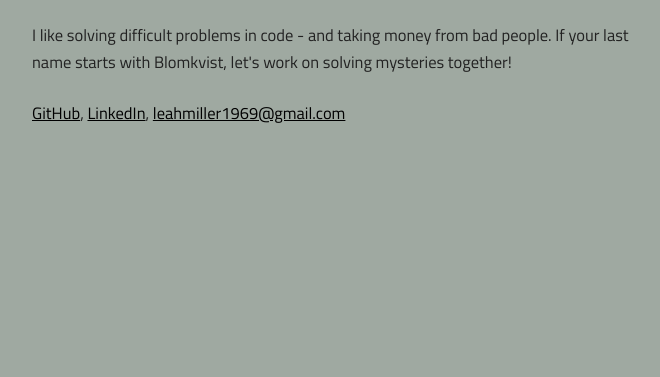
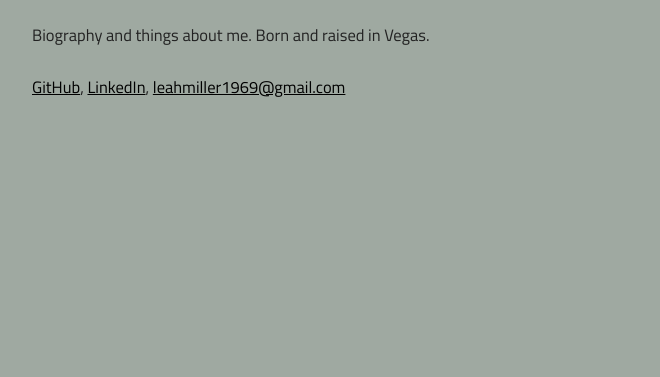
Before and after one commit to KillahDillah/killahdillah.github.io, a plain HTML site: page index.html in a window 1280 px wide. Shown: the part 423-800 px from the top of the page, without its empty margins (128-788 px from the left). Drawn offline with Linux system fonts and the light colour scheme.

Commit message:
bio added

```diff
--- a/index.html
+++ b/index.html
@@ -38,7 +38,7 @@
         <img src="./me.jpg" width="120" height"120"><br />
         <h3>Leah Miller</h3>
         <p class="title">Student - Jr. Back End Developer</p>
-        <p>I like solving difficult problems in code - and taking money from bad people. If your last name starts with Blomkvist, let's work on solving mysteries together!</p>
+        <p>Biography and things about me. Born and raised in Vegas. </p>
         <p><a href="https://github.com/KillahDillah">GitHub</a>, <a href="https://www.linkedin.com/in/leah-miller-from-vegas/">LinkedIn</a>, <a href="mailto:leahmiller1969@gmail.com">leahmiller1969@gmail.com</a></p>
       </div>
     </div>
```
